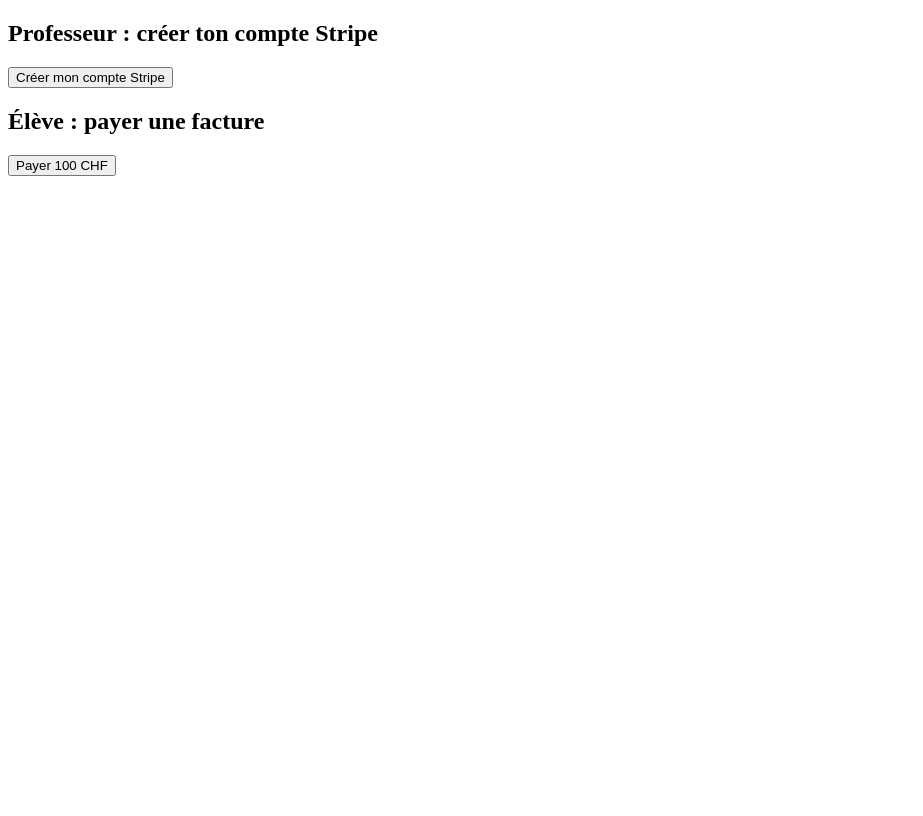
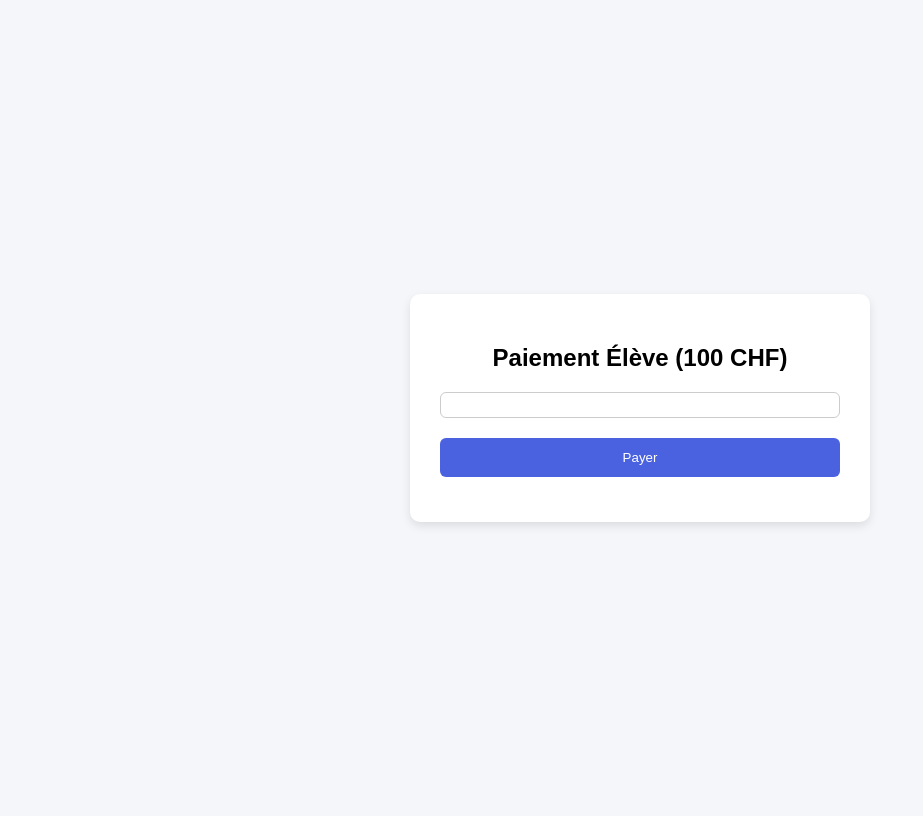
Before and after one commit to Fareschouchene/paiement-stripe, a Flask app: template templates/pay.html in a window 1280 px wide. Shown: the whole page, without its empty margins (0-923 px from the left). Before the commit the page ends 176 px from the top, so only its background shows below. Run offline with Flask 3, Linux system fonts and the light colour scheme; the template is opened without the code that fills it, so the values that code supplies are empty; some libraries are stand-ins or nearby versions.

Commit message:
Ajout page paiement élève avec Stripe Elements

```diff
--- a/app.py
+++ b/app.py
@@ -1,32 +1,35 @@
 import os
 import stripe
-from flask import Flask, request, jsonify
+from flask import Flask, request, jsonify, render_template
 
 app = Flask(__name__)
 
-# Clé secrète Stripe (ajoutée dans les variables Render)
+# Clé secrète Stripe depuis Render
 stripe.api_key = os.getenv("STRIPE_SECRET_KEY")
 
 @app.route("/")
 def home():
-    return "✅ Service en ligne - Paiement Stripe actif !"
+    return """
+    <h2>Professeur : créer ton compte Stripe</h2>
+    <a href='/profs'><button>Créer mon compte Stripe</button></a>
+
+    <h2>Élève : payer une facture</h2>
+    <a href='/eleves'><button>Payer 100 CHF</button></a>
+    """
 
 # -----------------------------
-# Lien pour les élèves (paiement)
+# Page paiement élève
 # -----------------------------
 @app.route("/eleves", methods=["GET"])
 def eleves():
-    return """
-    <h1>Paiement Élève</h1>
-    <p>Bienvenue sur la page de paiement pour les élèves.</p>
-    <p><a href='/create-payment'>➡️ Payer ici</a></p>
-    """
+    # Affiche la page HTML avec Stripe Elements
+    return render_template("pay.html")
 
 @app.route("/create-payment", methods=["POST"])
 def create_payment():
     try:
         intent = stripe.PaymentIntent.create(
-            amount=5000,          # 50 CHF en centimes
+            amount=10000,   # 100 CHF en centimes
             currency="chf",
             payment_method_types=["card"]
         )
@@ -35,14 +38,13 @@
         return jsonify(error=str(e)), 400
 
 # -----------------------------
-# Lien pour les profs (onboarding)
+# Page professeurs (onboarding)
 # -----------------------------
 @app.route("/profs", methods=["GET"])
 def profs():
     return """
     <h1>Inscription Professeur</h1>
-    <p>Bienvenue sur la page d’inscription des professeurs.</p>
-    <p><a href='/onboard-prof'>➡️ Créer mon compte Stripe</a></p>
+    <p><a href='/onboard-prof'><button>➡️ Créer mon compte Stripe</button></a></p>
     """
 
 @app.route("/onboard-prof", methods=["GET"])
@@ -56,7 +58,7 @@
         type="account_onboarding"
     )
 
-    return f"<a href='{account_link.url}'>➡️ Compléter l’inscription Stripe</a>"
+    return f"<a href='{account_link.url}'><button>➡️ Compléter l’inscription Stripe</button></a>"
 
 if __name__ == "__main__":
     app.run(host="0.0.0.0", port=int(os.environ.get("PORT", 5000)))
--- a/templates/pay.html
+++ b/templates/pay.html
@@ -2,45 +2,61 @@
 <html lang="fr">
 <head>
   <meta charset="UTF-8">
-  <title>Paiement et Onboarding</title>
+  <title>Paiement Élève</title>
   <script src="https://js.stripe.com/v3/"></script>
+  <style>
+    body { font-family: Arial, sans-serif; background: #f5f6fa; display:flex; justify-content:center; align-items:center; height:100vh; }
+    .container { background:#fff; padding:30px; border-radius:10px; box-shadow:0 4px 10px rgba(0,0,0,0.1); width:400px; text-align:center; }
+    h2 { margin-bottom:20px; }
+    #card-element { border:1px solid #ccc; padding:12px; border-radius:6px; margin-bottom:20px; }
+    button { background:#4a61e0; color:white; border:none; padding:12px; border-radius:6px; cursor:pointer; width:100%; }
+    #status { margin-top:15px; font-size:14px; }
+  </style>
 </head>
 <body>
-  <h2>Professeur : créer ton compte Stripe</h2>
-  <button id="createAccountBtn">Créer mon compte Stripe</button>
-
-  <h2>Élève : payer une facture</h2>
-  <button id="checkoutBtn">Payer 100 CHF</button>
+  <div class="container">
+    <h2>Paiement Élève (100 CHF)</h2>
+    <div id="card-element"></div>
+    <button id="payBtn">Payer</button>
+    <div id="status"></div>
+  </div>
 
   <script>
-    // ✅ Onboarding du prof
-    document.getElementById("createAccountBtn").addEventListener("click", async () => {
-      const res = await fetch("/create-account", { method: "POST" });
-      const data = await res.json();
-      if (data.onboarding_url) {
-        window.location.href = data.onboarding_url; // redirige vers Stripe
-      } else {
-        alert("Erreur: " + data.error);
+    const stripe = Stripe("pk_live_51QrLBjINyasHfo0CrEydqiRJoLnoYLkUf0hwK4lDIHVkNir25nV52gPXBxf7yrxvCoQO3QM11rydBidcuxLKSC7K00DR6gmQnn");
+
+    const elements = stripe.elements();
+    const cardElement = elements.create("card");
+    cardElement.mount("#card-element");
+
+    const payBtn = document.getElementById("payBtn");
+    const status = document.getElementById("status");
+
+    payBtn.addEventListener("click", async () => {
+      payBtn.disabled = true;
+      status.textContent = "⏳ Paiement en cours...";
+
+      try {
+        const res = await fetch("/create-payment", {
+          method: "POST",
+          headers: { "Content-Type": "application/json" }
+        });
+
+        const data = await res.json();
+
+        const result = await stripe.confirmCardPayment(data.client_secret, {
+          payment_method: { card: cardElement }
+        });
+
+        if (result.error) {
+          status.textContent = "❌ " + result.error.message;
+        } else if (result.paymentIntent.status === "succeeded") {
+          status.textContent = "✅ Paiement réussi ! Merci.";
+        }
+      } catch (err) {
+        status.textContent = "⚠️ Erreur : " + err.message;
       }
-    });
 
-    // ✅ Paiement élève avec split
-    document.getElementById("checkoutBtn").addEventListener("click", async () => {
-      const res = await fetch("/create-checkout-session", {
-        method: "POST",
-        headers: { "Content-Type": "application/json" },
-        body: JSON.stringify({
-          amount: 10000, // 100 CHF
-          prof_account_id: "acct_123456789" // ⚠️ Mets l'ID réel du prof
-        })
-      });
-
-      const data = await res.json();
-      if (data.url) {
-        window.location.href = data.url; // redirige vers Stripe Checkout
-      } else {
-        alert("Erreur: " + data.error);
-      }
+      payBtn.disabled = false;
     });
   </script>
 </body>
```
